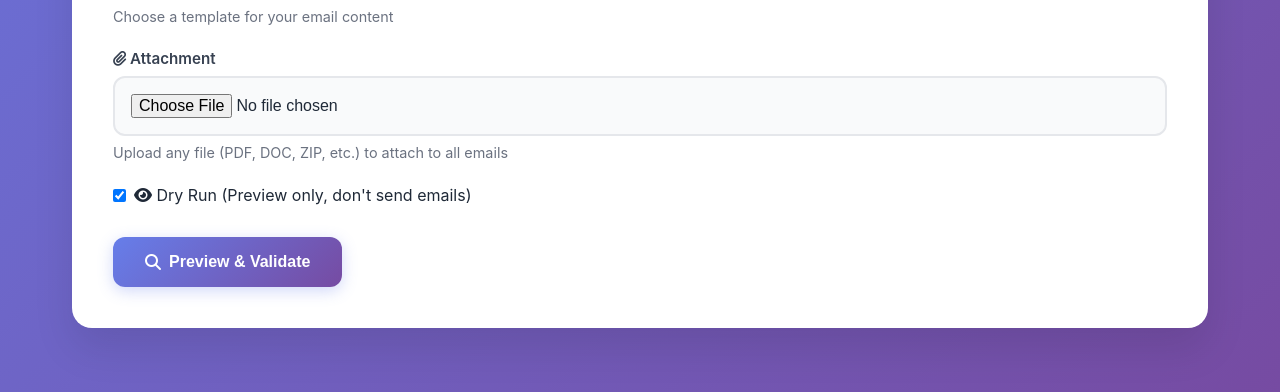
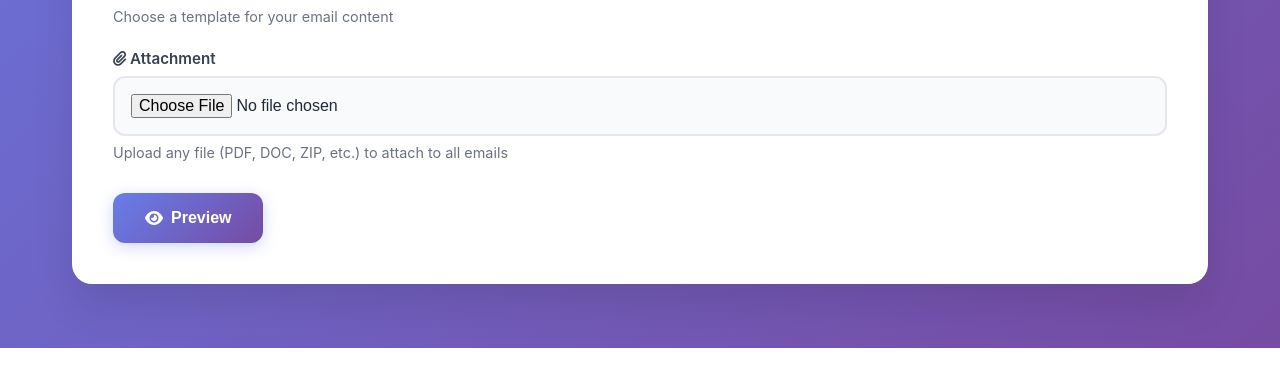
Before and after one commit to emrekarakus1/commonmailer, a Django app: page /mail/ in a window 1280 px wide. Shown: the part 885-1277 px from the top of the page. After the commit the page ends 1233 px from the top, so only its background shows below. Run offline with Django 5.2, Linux system fonts and the light colour scheme; the visitor is signed in with stand-in values (Sample User, id 1).

Commit message:
Improve UI: Microsoft sign-in in page, better preview, remove dry run, reduce delays to 1s max

```diff
--- a/automation/forms.py
+++ b/automation/forms.py
@@ -57,7 +57,6 @@ class MailAutomationForm(forms.Form):
     excel_file = forms.FileField(required=False, help_text="Upload an .xlsx file")
     template = forms.ChoiceField(choices=[], required=True)
     attachment = forms.FileField(required=False, help_text="Upload any file to attach to all emails (PDF, DOC, ZIP, etc.)")
-    dry_run = forms.BooleanField(required=False, initial=True)
 
     def __init__(self, *args, **kwargs):
         user = kwargs.pop('user', None)
--- a/automation/templates/automation/mail_automation.html
+++ b/automation/templates/automation/mail_automation.html
@@ -395,6 +395,7 @@
             <p style="margin-bottom: 2rem; color: #6b7280;">You need to sign in to Microsoft Graph to send emails. Use the "Sign in to Microsoft" button in the navigation bar above.</p>
           </div>
         </div>
+        <div id="signinInfo" style="margin-top: 1rem;"></div>
       {% endif %}
 
       {% if step == 'form' %}
@@ -435,102 +436,84 @@
            <div class="hint">Upload any file (PDF, DOC, ZIP, etc.) to attach to all emails</div>
          </div>
 
-            <div class="checkbox-group">
-              {{ form.dry_run }}
-              <label for="{{ form.dry_run.id_for_label }}">
-                <i class="fas fa-eye"></i> Dry Run (Preview only, don't send emails)
-              </label>
-            </div>
-
             <div class="btn-group">
               <button class="btn" type="submit">
-                <i class="fas fa-search"></i> Preview & Validate
+                <i class="fas fa-eye"></i> Preview
               </button>
             </div>
           </form>
         </div>
       {% elif step == 'preview' %}
-        <div class="stats">
-          <div class="stat-card">
-            <div class="number">{{ row_count }}</div>
-            <div class="label">Total Recipients</div>
+        <div class="card">
+          <h2 style="margin-bottom: 1.5rem; color: #1f2937; font-size: 1.5rem;">
+            <i class="fas fa-eye"></i> Preview Information
+          </h2>
+
+          <div class="stats" style="margin-bottom: 2rem;">
+            <div class="stat-card">
+              <div class="number">{{ total_rows }}</div>
+              <div class="label">Total Recipients</div>
+            </div>
+            <div class="stat-card">
+              <div class="number">{{ total_rows }}</div>
+              <div class="label">Emails to Send</div>
+            </div>
+            <div class="stat-card">
+              <div class="number">{{ template_name|default:"N/A" }}</div>
+              <div class="label">Template</div>
+            </div>
           </div>
-          <div class="stat-card">
-            <div class="number">{{ parsed_emails|length }}</div>
-            <div class="label">Valid Emails</div>
+
+          <div style="background: #f8fafc; padding: 1.5rem; border-radius: 12px; border: 1px solid #e2e8f0; margin-bottom: 1.5rem;">
+            <h3 style="margin-bottom: 1rem; color: #1f2937; font-size: 1.1rem;">
+              <i class="fas fa-info-circle" style="color: #667eea;"></i> What will happen:
+            </h3>
+            <ul style="list-style: none; padding: 0; margin: 0;">
+              <li style="padding: 0.75rem 0; border-bottom: 1px solid #e2e8f0; display: flex; align-items: center; gap: 0.75rem;">
+                <i class="fas fa-check-circle" style="color: #16a34a;"></i>
+                <span><strong>{{ total_rows }} emails</strong> will be sent to recipients from your Excel file</span>
+              </li>
+              <li style="padding: 0.75rem 0; border-bottom: 1px solid #e2e8f0; display: flex; align-items: center; gap: 0.75rem;">
+                <i class="fas fa-envelope" style="color: #667eea;"></i>
+                <span>Each email will use the <strong>{{ template_name|default:"selected" }} template</strong></span>
+              </li>
+              <li style="padding: 0.75rem 0; border-bottom: 1px solid #e2e8f0; display: flex; align-items: center; gap: 0.75rem;">
+                <i class="fas fa-paperclip" style="color: #667eea;"></i>
+                <span>Attachments will be matched to companies automatically</span>
+              </li>
+              <li style="padding: 0.75rem 0; display: flex; align-items: center; gap: 0.75rem;">
+                <i class="fas fa-file-excel" style="color: #16a34a;"></i>
+                <span>A detailed Excel report will be generated after sending</span>
+              </li>
+            </ul>
           </div>
-          <div class="stat-card">
-            <div class="number">{% if form.data.dry_run %}Preview{% else %}Send{% endif %}</div>
-            <div class="label">Mode</div>
+
+          <div class="card" style="background: #f8fafc;">
+            <h3 style="margin-bottom: 1rem; color: #1f2937; font-size: 1.1rem;">
+              <i class="fas fa-table"></i> Data Preview (First 5 Rows)
+            </h3>
+            <div class="preview-table">{{ preview|safe }}</div>
           </div>
         </div>
 
         <div class="card">
           <h2 style="margin-bottom: 1.5rem; color: #1f2937; font-size: 1.5rem;">
-            <i class="fas fa-table"></i> Data Preview (First 5 Rows)
+            <i class="fas fa-rocket"></i> Ready to Send
           </h2>
-          <div class="preview-table">{{ preview_html|safe }}</div>
-        </div>
-
-        {% if preview_subject_sample or preview_render_sample %}
-          <div class="card">
-            <h2 style="margin-bottom: 1.5rem; color: #1f2937; font-size: 1.5rem;">
-              <i class="fas fa-eye"></i> Email Preview (Row 1)
-            </h2>
-            <div class="sample-preview">
-              {% if preview_subject_sample %}
-                <div class="subject">
-                  <strong><i class="fas fa-tag"></i> Subject:</strong> {{ preview_subject_sample }}
-                </div>
-              {% endif %}
-              {% if preview_render_sample %}
-                <h4><i class="fas fa-envelope-open"></i> Email Body:</h4>
-                <div class="body">{{ preview_render_sample }}</div>
-              {% endif %}
-            </div>
-          </div>
-        {% endif %}
-
-        {% if parsed_emails %}
-          <div class="card">
-            <h2 style="margin-bottom: 1.5rem; color: #1f2937; font-size: 1.5rem;">
-              <i class="fas fa-list"></i> Email Recipients
-            </h2>
-            <div style="background: #f8fafc; padding: 1.5rem; border-radius: 12px; border: 1px solid #e2e8f0;">
-              <p style="margin-bottom: 1rem; color: #6b7280; font-weight: 500;">
-                <i class="fas fa-info-circle"></i>
-                Showing first {{ parsed_emails|length }} email addresses from the Excel file
-              </p>
-              <div style="display: grid; grid-template-columns: repeat(auto-fit, minmax(250px, 1fr)); gap: 0.5rem;">
-                {% for e in parsed_emails %}
-                  <div style="background: white; padding: 0.75rem; border-radius: 8px; border: 1px solid #e2e8f0; font-family: monospace; font-size: 0.9rem;">
-                    <i class="fas fa-envelope" style="color: #667eea; margin-right: 0.5rem;"></i>{{ e }}
-                  </div>
-                {% endfor %}
-              </div>
-            </div>
-          </div>
-        {% endif %}
-
-        <div class="card">
-          <h2 style="margin-bottom: 1.5rem; color: #1f2937; font-size: 1.5rem;">
-            <i class="fas fa-rocket"></i> Ready to {% if form.data.dry_run %}Preview{% else %}Send{% endif %}
-          </h2>
+          <p style="margin-bottom: 1.5rem; color: #6b7280;">
+            Review the information above. Click "Validate" to start sending emails.
+          </p>
           <form method="post" enctype="multipart/form-data">
             {% csrf_token %}
             {% for field in form %}
-              {% if field.name != 'excel_file' and field.name != 'attachment' %}
+              {% if field.name != 'excel_file' and field.name != 'attachment' and field.name != 'dry_run' %}
                 <input type="hidden" name="{{ field.name }}" value="{{ field.value|default_if_none:'' }}" />
               {% endif %}
             {% endfor %}
             <input type="hidden" name="confirm_send" value="1" />
             <div class="btn-group">
               <button class="btn" type="submit">
-                <i class="fas fa-{% if form.data.dry_run %}eye{% else %}paper-plane{% endif %}"></i>
-                {% if form.data.dry_run %}Run Dry Run{% else %}Send Emails{% endif %}
-              </button>
-              <button class="btn secondary" type="submit" name="action" value="attach_smoke_test">
-                <i class="fas fa-flask"></i> Test Attachments
+                <i class="fas fa-check-circle"></i> Validate & Send Emails
               </button>
               <a class="btn secondary" href="{% url 'dashboard' %}">
                 <i class="fas fa-home"></i> Go to Dashboard
--- a/automation/views.py
+++ b/automation/views.py
@@ -279,7 +279,7 @@ def _send_emails(
 
             # Add random delay between emails to avoid spam detection (except for the last email)
             if index < len(df) - 1:  # Don't delay after the last email
-                delay = random.uniform(2.0, 8.0)  # Random delay between 2-8 seconds
+                delay = random.uniform(0.5, 1.0)  # Random delay between 0.5-1 seconds
                 logs.append(f"Waiting {delay:.1f}s before next email...")
                 time.sleep(delay)
 
@@ -381,7 +381,6 @@ def _mail_automation_impl(request: HttpRequest) -> HttpResponse:
                 except TemplateNotFoundError:
                     raise ValueError(f"Template '{template_name}' not found")
 
-                dry_run = bool(form.cleaned_data.get("dry_run"))
                 confirm_send = request.POST.get("confirm_send") == "1"
 
                 # Add attachment preview
@@ -402,26 +401,13 @@ def _mail_automation_impl(request: HttpRequest) -> HttpResponse:
                     context.update({
                         "preview": preview,
                         "total_rows": len(df),
+                        "template_name": template_name,
                         "step": "preview"
                     })
                     context["form"] = form
                     return render(request, "automation/mail_automation.html", context)
 
-                # If confirm_send is set, proceed with dry run or actual sending
-                if dry_run:
-                    # Dry run logic
-                    logs, attachment_summary = _perform_dry_run(
-                        df, email_column, company_column, subject, template_body, uploaded_files
-                    )
-                    # Ensure logs is a list of strings
-                    if isinstance(logs, list):
-                        context["logs"] = logs
-                    else:
-                        context["logs"] = [str(logs)] if logs else []
-                    context["step"] = "done"  # Dry run should show results like normal sending
-                    context["dry_run"] = True
-                    context["attachment_summary"] = attachment_summary
-                else:
+                # If confirm_send is set, proceed with actual sending (dry_run removed)
                     # Actual sending
                     try:
                         logs, results = _send_emails(
```
